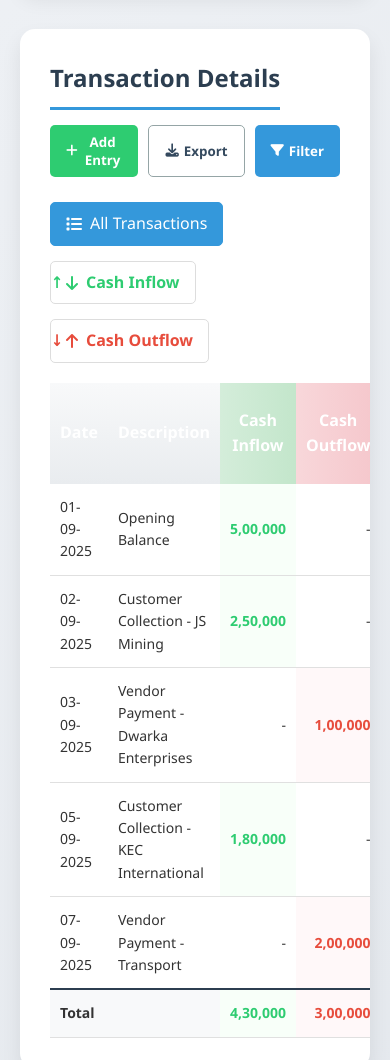
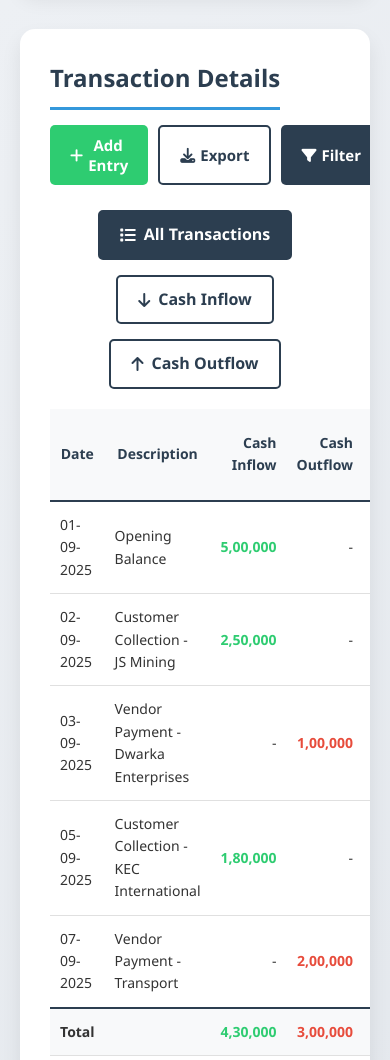
Before and after one commit to WillpackPrasanta/Cash_flow_Dashbaord, a plain HTML site: page index.html in a window 390 px wide. Shown: the part 1380-2440 px from the top of the page. Drawn offline with Linux system fonts and the light colour scheme.

Commit message:
Update index.html

```diff
--- a/index.html
+++ b/index.html
@@ -165,22 +165,6 @@
             color: var(--gray);
         }
 
-        .card-trend {
-            display: flex;
-            align-items: center;
-            margin-top: 10px;
-            font-size: 14px;
-            font-weight: 600;
-        }
-
-        .trend-up {
-            color: var(--success);
-        }
-
-        .trend-down {
-            color: var(--danger);
-        }
-
         .transaction-section {
             background: white;
             border-radius: 15px;
@@ -212,19 +196,20 @@
         }
 
         .btn {
-            padding: 8px 16px;
+            padding: 10px 20px;
             border-radius: 5px;
             border: none;
-            font-weight: 600;
+            font-weight: 700;
             cursor: pointer;
             transition: all 0.3s ease;
             display: flex;
             align-items: center;
             gap: 5px;
+            font-size: 15px;
         }
 
         .btn-primary {
-            background: var(--secondary);
+            background: var(--primary);
             color: white;
         }
 
@@ -235,8 +220,9 @@
 
         .btn-outline {
             background: transparent;
-            border: 1px solid var(--gray);
-            color: var(--dark);
+            border: 2px solid var(--primary);
+            color: var(--primary);
+            font-weight: 700;
         }
 
         .btn:hover {
@@ -257,47 +243,18 @@
         }
 
         th {
-            background: linear-gradient(to bottom, #f8f9fa, #e9ecef);
+            background: #f8f9fa;
             font-weight: 700;
             color: var(--primary);
-            font-size: 15px;
+            font-size: 16px;
             text-align: center;
             position: sticky;
             top: 0;
+            border-bottom: 2px solid var(--primary);
         }
 
         tr:hover {
             background-color: #f9f9f9;
-            transform: scale(1.01);
-            transition: all 0.2s ease;
-        }
-
-        .inflow {
-            color: var(--success);
-            font-weight: 700;
-            position: relative;
-            padding-left: 20px;
-        }
-
-        .inflow::before {
-            content: "↑";
-            position: absolute;
-            left: 0;
-            color: var(--success);
-        }
-
-        .outflow {
-            color: var(--danger);
-            font-weight: 700;
-            position: relative;
-            padding-left: 20px;
-        }
-
-        .outflow::before {
-            content: "↓";
-            position: absolute;
-            left: 0;
-            color: var(--danger);
         }
 
         .summary-row {
@@ -316,59 +273,17 @@
             text-align: right;
         }
 
-        .name-col {
-            width: 200px;
-        }
-
-        .footer {
-            text-align: center;
-            margin-top: 30px;
-            color: var(--gray);
-            font-size: 14px;
-            padding: 20px;
-            border-top: 1px solid #e0e0e0;
-            background: white;
-            border-radius: 10px;
-            box-shadow: var(--card-shadow);
-        }
-
-        .header-group {
-            background: linear-gradient(to right, var(--secondary), #5dade2);
-            color: white;
-        }
-
-        .header-group th {
-            color: white;
-            border-bottom: none;
-            font-weight: bold;
-            font-size: 16px;
-        }
-
-        /* New styles for improved table */
-        .cash-inflow-header {
-            background: linear-gradient(to right, #d4edda, #c3e6cb);
-            color: #155724;
-        }
-
-        .cash-outflow-header {
-            background: linear-gradient(to right, #f8d7da, #f5c6cb);
-            color: #721c24;
-        }
-
         .cash-inflow-cell {
-            background-color: #f8fff9;
             color: var(--success);
-            font-weight: 600;
+            font-weight: 700;
         }
 
         .cash-outflow-cell {
-            background-color: #fff8f9;
             color: var(--danger);
-            font-weight: 600;
+            font-weight: 700;
         }
 
         .net-balance-cell {
-            background-color: #f0f8ff;
             color: var(--secondary);
             font-weight: 700;
         }
@@ -430,32 +345,6 @@
             color: var(--gray);
         }
 
-        .filter-group {
-            margin-bottom: 20px;
-        }
-
-        .filter-label {
-            display: block;
-            margin-bottom: 8px;
-            font-weight: 600;
-            color: var(--dark);
-        }
-
-        .filter-input {
-            width: 100%;
-            padding: 10px;
-            border: 1px solid #ddd;
-            border-radius: 5px;
-            font-size: 16px;
-        }
-
-        .filter-actions {
-            display: flex;
-            justify-content: flex-end;
-            gap: 10px;
-            margin-top: 25px;
-        }
-
         /* New styles for simplified filter */
         .filter-options {
             display: flex;
@@ -469,26 +358,18 @@
             align-items: center;
             gap: 8px;
             cursor: pointer;
-            padding: 8px 15px;
+            padding: 10px 20px;
             border-radius: 5px;
-            border: 1px solid #ddd;
+            border: 2px solid var(--primary);
             transition: all 0.3s ease;
+            font-weight: 700;
+            background: white;
+            color: var(--primary);
         }
 
         .filter-option.active {
-            background-color: var(--secondary);
+            background-color: var(--primary);
             color: white;
-            border-color: var(--secondary);
-        }
-
-        .filter-option.inflow.active {
-            background-color: var(--success);
-            border-color: var(--success);
-        }
-
-        .filter-option.outflow.active {
-            background-color: var(--danger);
-            border-color: var(--danger);
         }
 
         /* New entry form styles */
@@ -575,6 +456,10 @@
             .entry-form {
                 grid-template-columns: 1fr;
             }
+
+            .filter-options {
+                justify-content: center;
+            }
         }
 
         /* Animation for numbers */
@@ -652,21 +537,21 @@
                 <div class="filter-option active" data-filter="all">
                     <i class="fas fa-list"></i> All Transactions
                 </div>
-                <div class="filter-option inflow" data-filter="inflow">
+                <div class="filter-option" data-filter="inflow">
                     <i class="fas fa-arrow-down"></i> Cash Inflow
                 </div>
-                <div class="filter-option outflow" data-filter="outflow">
+                <div class="filter-option" data-filter="outflow">
                     <i class="fas fa-arrow-up"></i> Cash Outflow
                 </div>
             </div>
 
             <table id="transactionTable">
                 <thead>
-                    <tr class="header-group">
+                    <tr>
                         <th class="date-col">Date</th>
                         <th>Description</th>
-                        <th class="cash-inflow-header">Cash Inflow</th>
-                        <th class="cash-outflow-header">Cash Outflow</th>
+                        <th class="amount-col">Cash Inflow</th>
+                        <th class="amount-col">Cash Outflow</th>
                         <th class="amount-col">Net Balance (₹)</th>
                     </tr>
                 </thead>
@@ -774,8 +659,9 @@
             { date: '07-09-2025', description: 'Vendor Payment - Transport', type: 'outflow', amount: 200000, party: 'Transport', balance: 630000 }
         ];
 
-        // Simple animation for numbers
+        // Initialize the dashboard
         document.addEventListener('DOMContentLoaded', function() {
+            // Animate summary card numbers
             const cardValues = document.querySelectorAll('.card-value');
 
             cardValues.forEach(value => {
```
